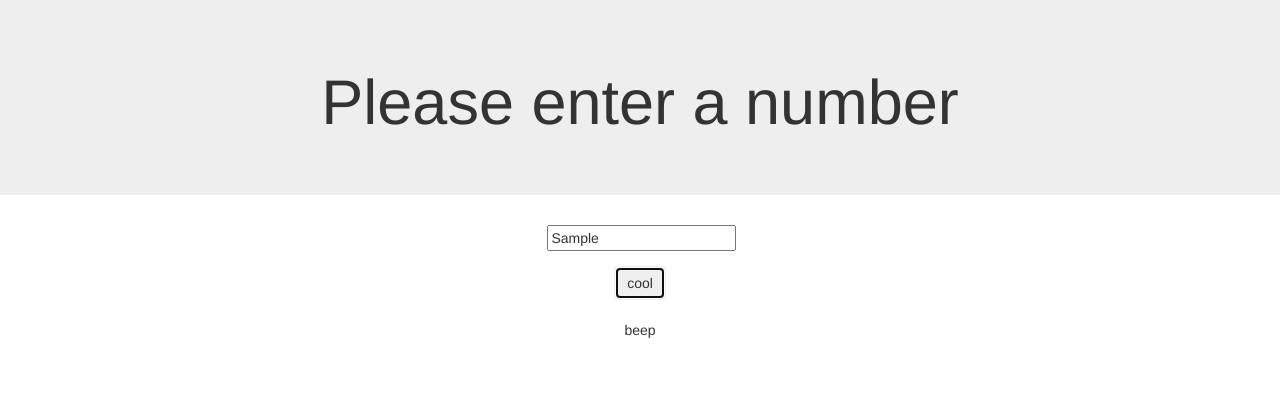
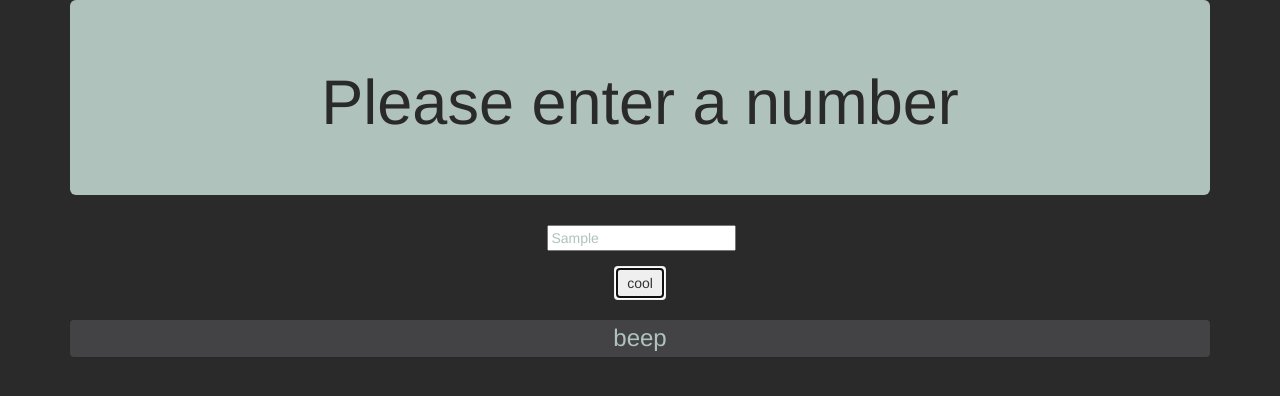
Before and after one commit to MilesBradt/beep_boop, a plain HTML site: page index.html in a window 1280 px wide. Both pictures are taken after typing "Sample" into the empty fields and a click on the button "cool". Drawn offline with Linux system fonts and the light colour scheme.

Commit message:
add basic CSS styling

```diff
--- a/css/styles.css
+++ b/css/styles.css
@@ -1,3 +1,23 @@
+#output {
+  font-size: 24px;
+}
+
+.panel {
+  display: none;
+  background-color: #434345;
+}
+
+.jumbotron {
+color: #2A2A2B;
+background-color: #B0C2BC;
+}
+
+button {
+  color: #2A2A2B;
+}
+
 body {
   text-align: center;
+  color: #B0C2BC;
+  background-color: #2A2A2B;
 }
--- a/index.html
+++ b/index.html
@@ -9,10 +9,10 @@
     <title></title>
   </head>
   <body>
+    <div class="container">
       <div class="jumbotron">
         <h1>Please enter a number</h1>
       </div>
-  <div class="container">
       <form id="userNumbers">
         <div class="form-group">
           <label for="userInput"></label>
@@ -21,9 +21,11 @@
         <button type="submit" class="btn">cool</button>
       </form>
       <br>
+      <div class="panel">
         <div id="output">
 
         </div>
       </div>
+    </div>
   </body>
 </html>
--- a/js/scripts.js
+++ b/js/scripts.js
@@ -8,7 +8,6 @@
 // Convert array into to string
 // Pop all spec increments
 // Clone array then ??????
-
 
 var ranges = [0];
 var increments = [];
@@ -23,9 +22,6 @@ $(document).ready(function() {
       if (ranges <= input) {
         increments.push(ranges ++);
       };
-
-
-
 
       // Spec attempts (doesn't work will full digits)
       results = increments.toString().split("");
@@ -44,7 +40,7 @@ $(document).ready(function() {
         results[i] = results[i].replace(/0/g, 'beep')
       };
 
-
+      $('.panel').show();
       $("#output").text(results);
 
       console.log(results);
@@ -65,7 +61,6 @@ $(document).ready(function() {
       // Only increments once then breaks and only during each click
       // ranges.forEach(function(range) {
 
-
       //Spec attempts (none work)
       // for (var i = 0; i < increments.length; i ++) {
       // Only does bottom one
@@ -85,10 +80,6 @@ $(document).ready(function() {
       // console.log(increments);
       // });
 
-
-
-
-
     }));
   });
 });
```
Lines whose indentation alone changed are shown as unchanged.
